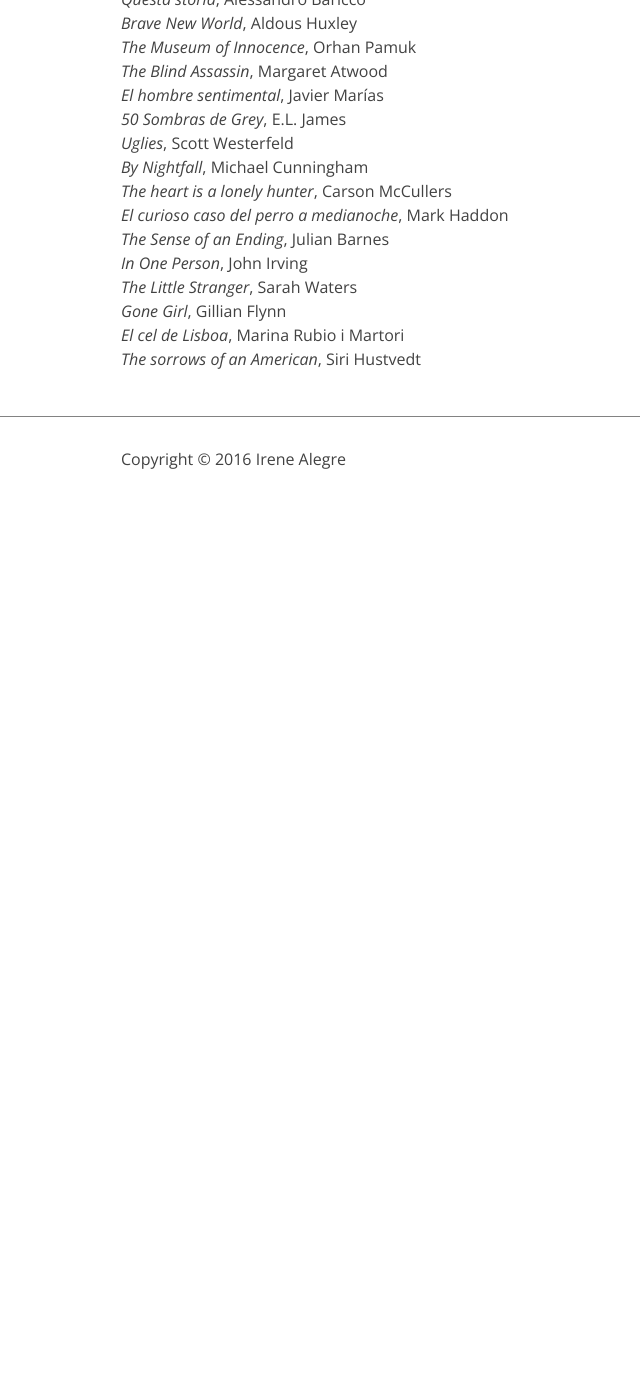
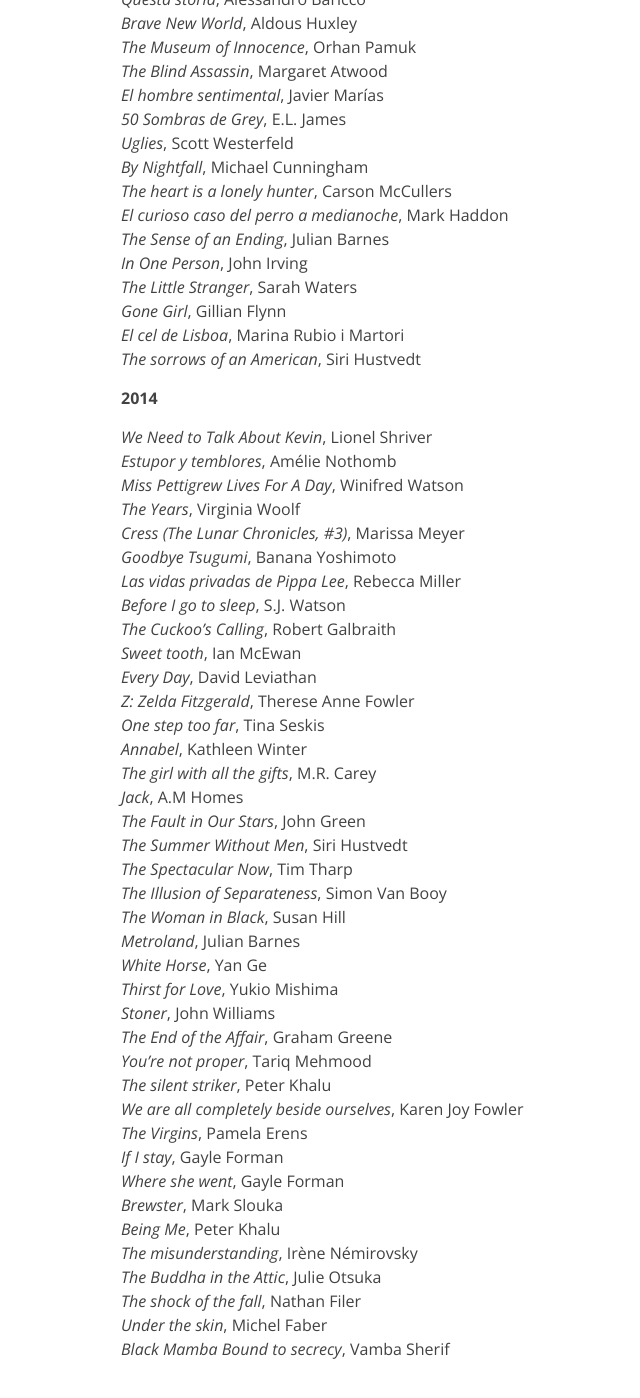
Before and after one commit to irenealgi/readbelow, a Jekyll site: the page built from reading list.md, in a window 1280 px wide and 1400 px high, scrolled down 1391 px. Shown: the whole window, without its empty margins (99-739 px from the left). Built offline with Jekyll 4.4.1, drawn with Linux system fonts in a browser that asks for light colours; before the commit the page ends 1892 px from its top, so only the background shows below that.

Commit message:
Update reading list.md

```diff
--- a/reading list.md
+++ b/reading list.md
@@ -66,3 +66,46 @@ _The Little Stranger_,	Sarah Waters
 _Gone Girl_,	Gillian Flynn
 _El cel de Lisboa_,	Marina Rubio i Martori
 _The sorrows of an American_,	Siri Hustvedt
+
+**2014**
+
+_We Need to Talk About Kevin_,	Lionel Shriver
+_Estupor y temblores_,	Amélie Nothomb
+_Miss Pettigrew Lives For A Day_,	Winifred Watson
+_The Years_,	Virginia Woolf
+_Cress (The Lunar Chronicles, #3)_,	Marissa Meyer
+_Goodbye Tsugumi_,	Banana Yoshimoto
+_Las vidas privadas de Pippa Lee_,	Rebecca Miller
+_Before I go to sleep_,	S.J. Watson
+_The Cuckoo's Calling_,	Robert Galbraith
+_Sweet tooth_,	Ian McEwan
+_Every Day_,	David Leviathan
+_Z: Zelda Fitzgerald_,	Therese Anne Fowler
+_One step too far_,	Tina Seskis
+_Annabel_,	Kathleen Winter
+_The girl with all the gifts_,	M.R. Carey
+_Jack_,	A.M Homes
+_The Fault in Our Stars_,	John Green
+_The Summer Without Men_,	Siri Hustvedt
+_The Spectacular Now_,	Tim Tharp
+_The Illusion of Separateness_,	Simon Van Booy
+_The Woman in Black_,	Susan Hill
+_Metroland_,	Julian Barnes
+_White Horse_,	Yan Ge
+_Thirst for Love_,	Yukio Mishima
+_Stoner_,	John Williams
+_The End of the Affair_,	Graham Greene
+_You're not proper_,	Tariq Mehmood
+_The silent striker_,	Peter Khalu
+_We are all completely beside ourselves_,	Karen Joy Fowler
+_The Virgins_,	Pamela Erens
+_If I stay_,	Gayle Forman
+_Where she went_,	Gayle Forman
+_Brewster_,	Mark Slouka
+_Being Me_,	Peter Khalu
+_The misunderstanding_,	Irène Némirovsky
+_The Buddha in the Attic_,	Julie Otsuka
+_The shock of the fall_,	Nathan Filer
+_Under the skin_,	Michel Faber
+_Black Mamba_
+_Bound to secrecy_,	Vamba Sherif
```
